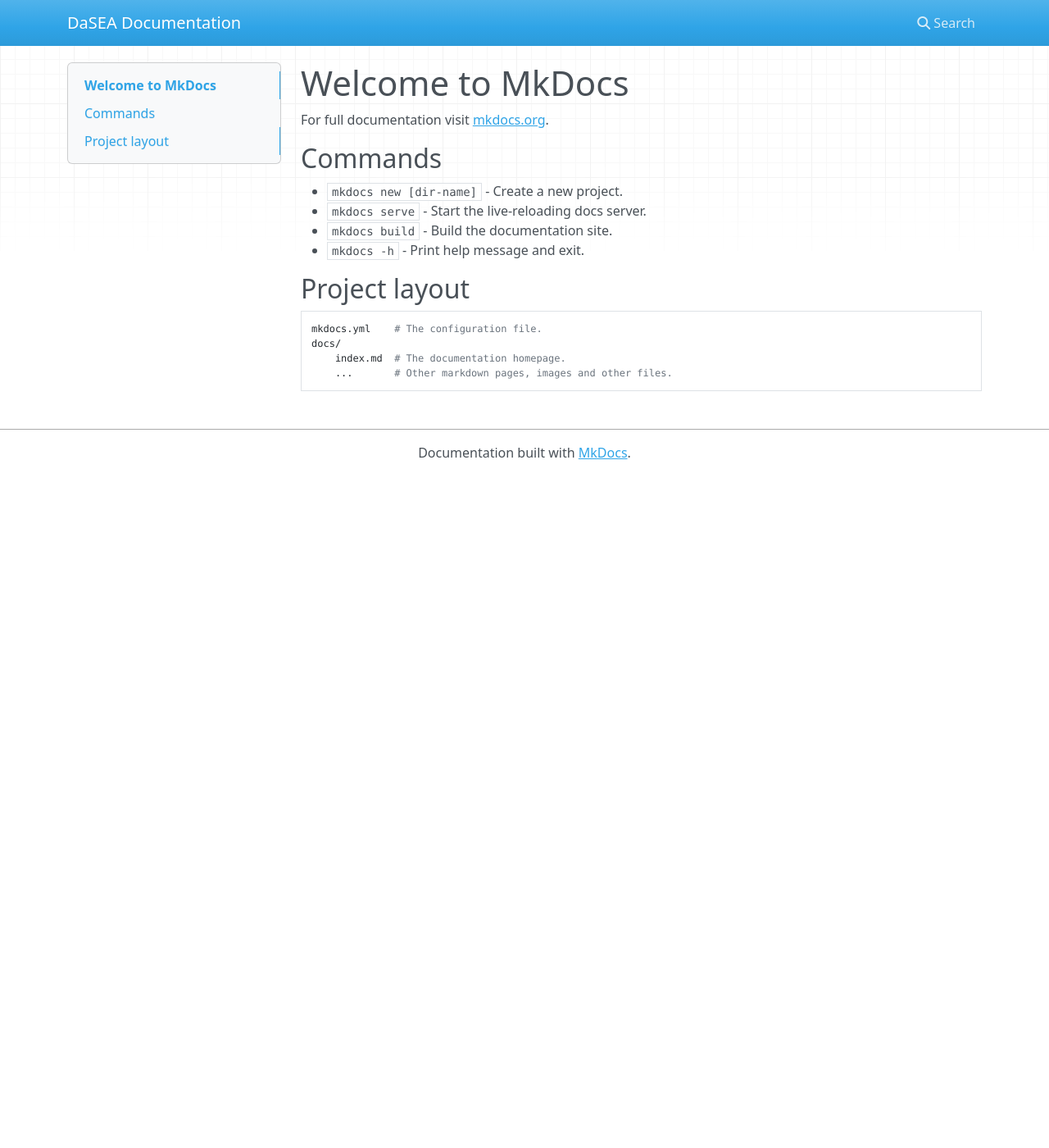
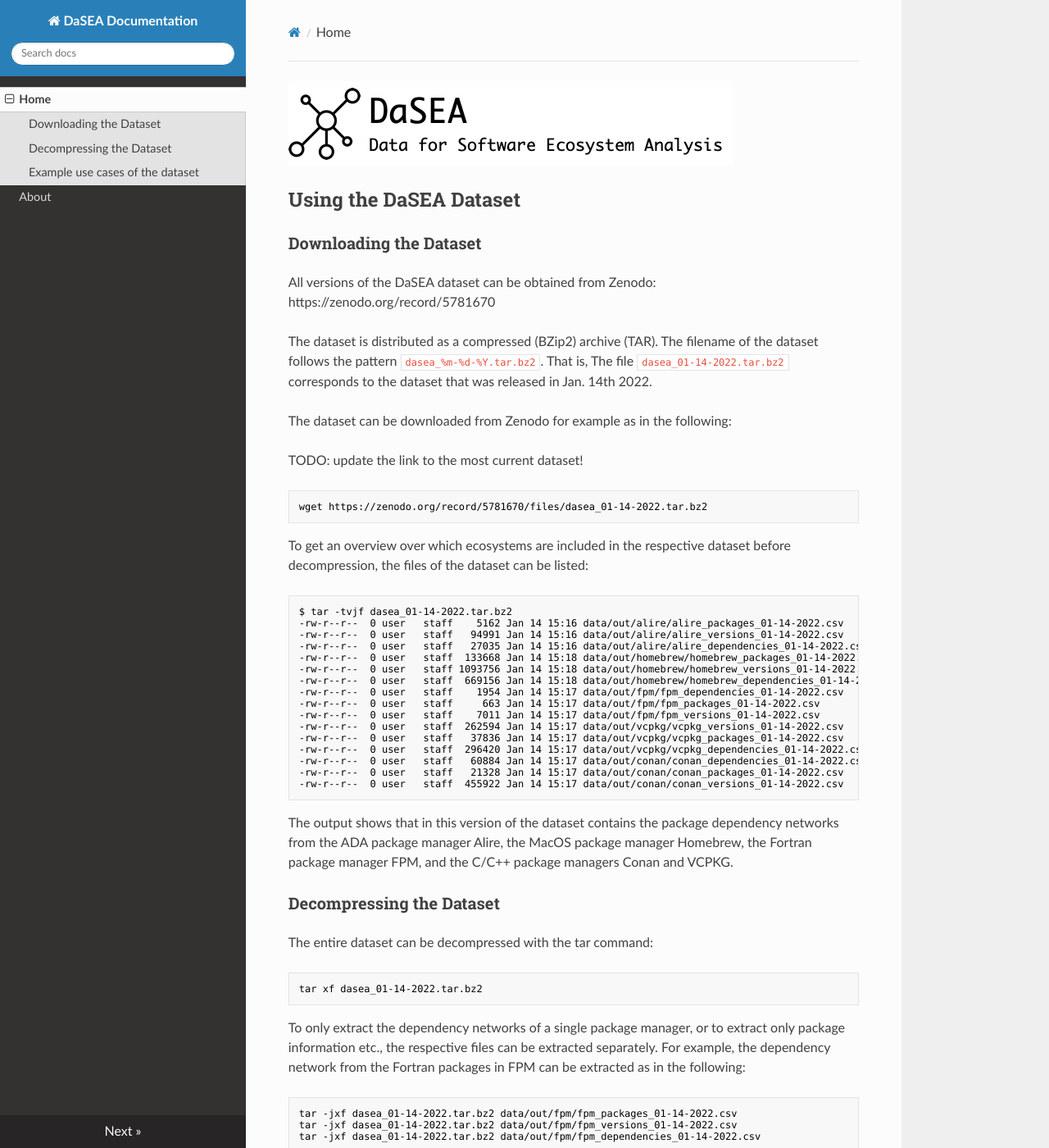
Before and after one commit to DaSEA-project/DASEA, an MkDocs documentation site: the page built from docs/index.md, in a window 1280 px wide and 1400 px high. Shown: the whole window at 82% size. Built offline with MkDocs 1.6.1, drawn with Linux system fonts in a browser that asks for light colours; nearby versions of some CDN libraries; some of the changed text lies outside the part shown.

Commit message:
Started writing some docuemtation

````diff
--- a/docs/index.md
+++ b/docs/index.md
@@ -1,17 +1,74 @@
-# Welcome to MkDocs
+<!-- # Welcome to the DaSEA documentation
+ -->
+![](images/logo.png)
 
-For full documentation visit [mkdocs.org](https://www.mkdocs.org).
 
-## Commands
+## Using the DaSEA Dataset
 
-* `mkdocs new [dir-name]` - Create a new project.
-* `mkdocs serve` - Start the live-reloading docs server.
-* `mkdocs build` - Build the documentation site.
-* `mkdocs -h` - Print help message and exit.
+### Downloading the Dataset
 
-## Project layout
+All versions of the DaSEA dataset can be obtained from Zenodo: https://zenodo.org/record/5781670
 
-    mkdocs.yml    # The configuration file.
-    docs/
-        index.md  # The documentation homepage.
-        ...       # Other markdown pages, images and other files.
+The dataset is distributed as a compressed (BZip2) archive (TAR).
+The filename of the dataset follows the pattern `dasea_%m-%d-%Y.tar.bz2`.
+That is, The file `dasea_01-14-2022.tar.bz2` corresponds to the dataset that was released in Jan. 14th 2022.
+
+The dataset can be downloaded from Zenodo for example as in the following:
+
+TODO: update the link to the most current dataset!
+```bash
+wget https://zenodo.org/record/5781670/files/dasea_01-14-2022.tar.bz2
+```
+
+
+To get an overview over which ecosystems are included in the respective dataset before decompression, the files of the dataset can be listed:
+
+```
+$ tar -tvjf dasea_01-14-2022.tar.bz2
+-rw-r--r--  0 user   staff    5162 Jan 14 15:16 data/out/alire/alire_packages_01-14-2022.csv
+-rw-r--r--  0 user   staff   94991 Jan 14 15:16 data/out/alire/alire_versions_01-14-2022.csv
+-rw-r--r--  0 user   staff   27035 Jan 14 15:16 data/out/alire/alire_dependencies_01-14-2022.csv
+-rw-r--r--  0 user   staff  133668 Jan 14 15:18 data/out/homebrew/homebrew_packages_01-14-2022.csv
+-rw-r--r--  0 user   staff 1093756 Jan 14 15:18 data/out/homebrew/homebrew_versions_01-14-2022.csv
+-rw-r--r--  0 user   staff  669156 Jan 14 15:18 data/out/homebrew/homebrew_dependencies_01-14-2022.csv
+-rw-r--r--  0 user   staff    1954 Jan 14 15:17 data/out/fpm/fpm_dependencies_01-14-2022.csv
+-rw-r--r--  0 user   staff     663 Jan 14 15:17 data/out/fpm/fpm_packages_01-14-2022.csv
+-rw-r--r--  0 user   staff    7011 Jan 14 15:17 data/out/fpm/fpm_versions_01-14-2022.csv
+-rw-r--r--  0 user   staff  262594 Jan 14 15:17 data/out/vcpkg/vcpkg_versions_01-14-2022.csv
+-rw-r--r--  0 user   staff   37836 Jan 14 15:17 data/out/vcpkg/vcpkg_packages_01-14-2022.csv
+-rw-r--r--  0 user   staff  296420 Jan 14 15:17 data/out/vcpkg/vcpkg_dependencies_01-14-2022.csv
+-rw-r--r--  0 user   staff   60884 Jan 14 15:17 data/out/conan/conan_dependencies_01-14-2022.csv
+-rw-r--r--  0 user   staff   21328 Jan 14 15:17 data/out/conan/conan_packages_01-14-2022.csv
+-rw-r--r--  0 user   staff  455922 Jan 14 15:17 data/out/conan/conan_versions_01-14-2022.csv
+```
+
+The output shows that in this version of the dataset contains the package dependency networks from the ADA package manager Alire, the MacOS package manager Homebrew, the Fortran package manager FPM, and the C/C++ package managers Conan and VCPKG.
+
+### Decompressing the Dataset
+
+The entire dataset can be decompressed with the tar command:
+
+```bash
+tar xf dasea_01-14-2022.tar.bz2
+```
+
+To only extract the dependency networks of a single package manager, or to extract only package information etc., the respective files can be extracted separately.
+For example, the dependency network from the Fortran packages in FPM can be extracted as in the following:
+
+```bash
+tar -jxf dasea_01-14-2022.tar.bz2 data/out/fpm/fpm_packages_01-14-2022.csv
+tar -jxf dasea_01-14-2022.tar.bz2 data/out/fpm/fpm_versions_01-14-2022.csv
+tar -jxf dasea_01-14-2022.tar.bz2 data/out/fpm/fpm_dependencies_01-14-2022.csv
+```
+
+### Example use cases of the dataset
+
+
+
+
+
+
+
+```python
+engine = create_engine('sqlite:///school.db', echo=True)
+```
--- a/mkdocs.yml
+++ b/mkdocs.yml
@@ -1 +1,6 @@
 site_name: DaSEA Documentation
+site_url: https://<orgname>.github.io/DASEA
+nav:
+    - Home: index.md
+    - About: about.md
+theme: readthedocs
````
Also changed, not shown: docs/about.md (added), docs/images/create_zenodo_token.png (added), docs/images/logo.png (added).
